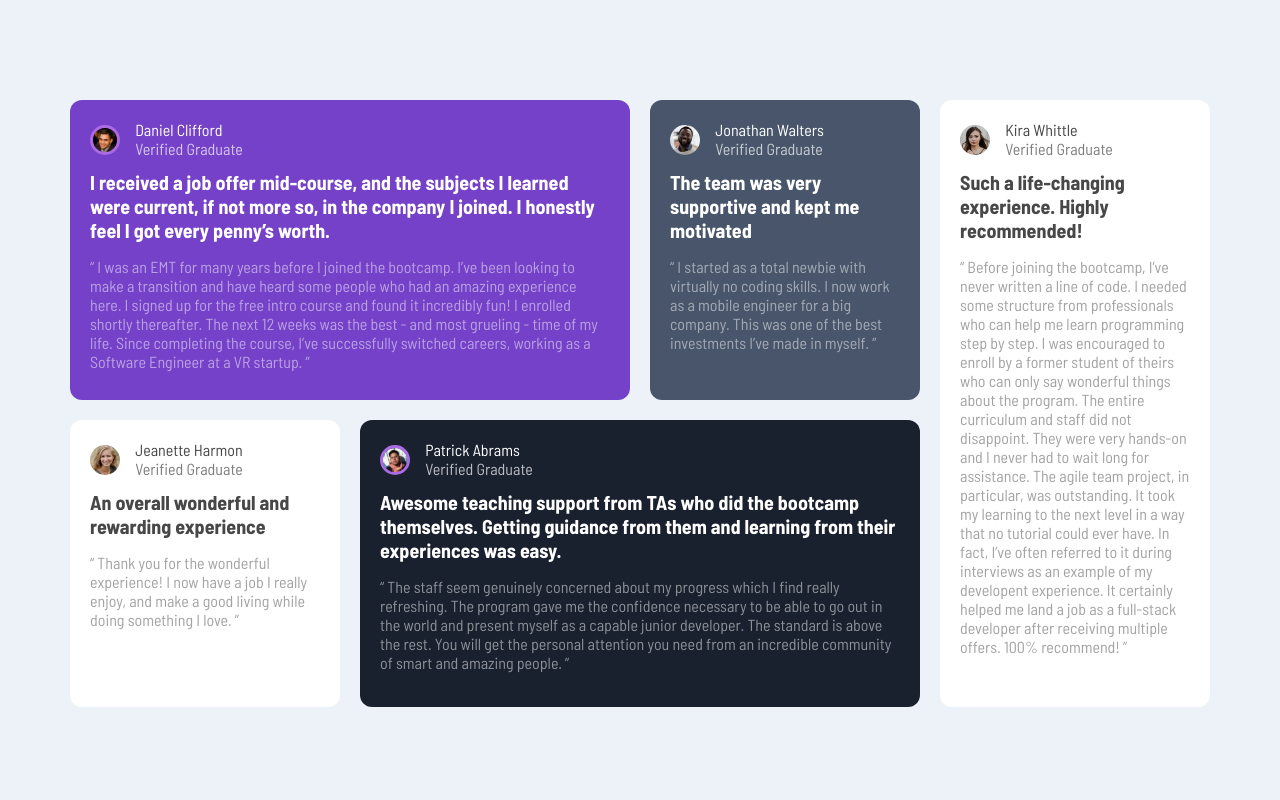
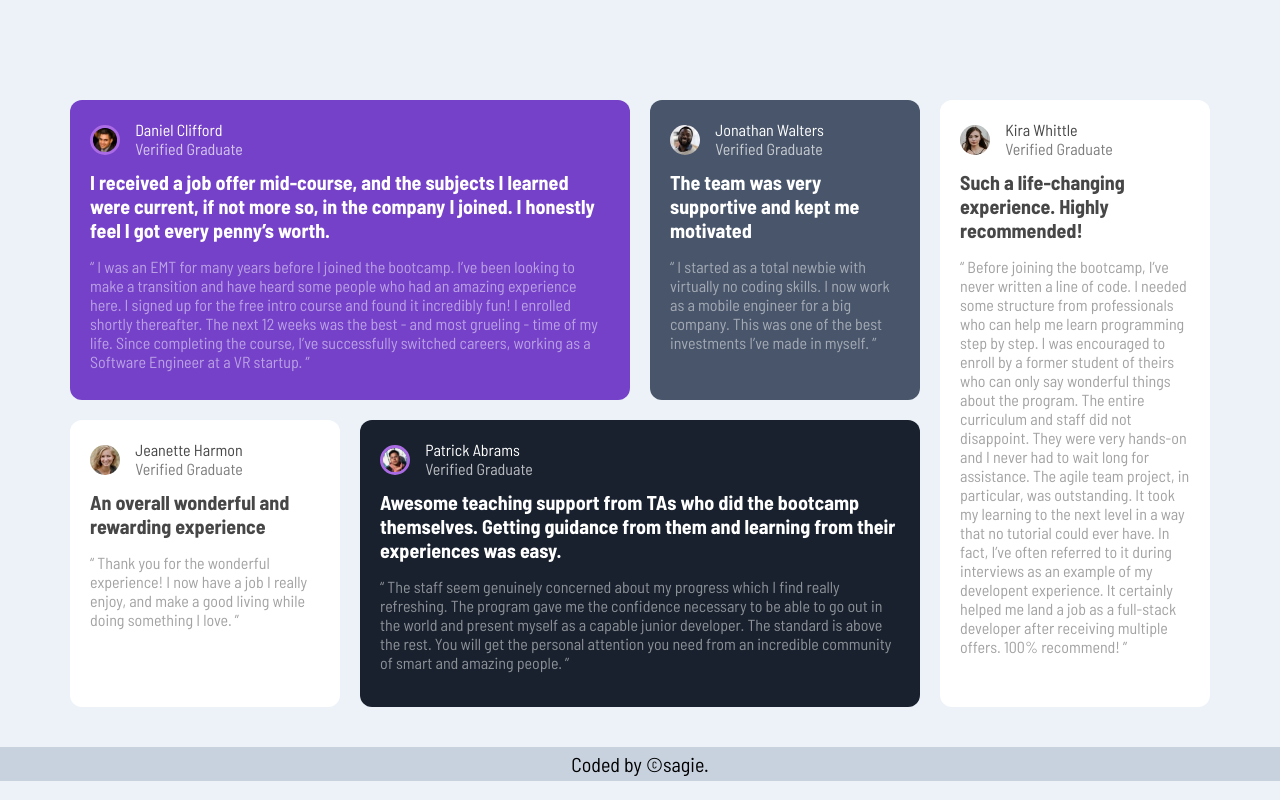
Before and after one commit to Thirty-2/2--Testimonials-grid-section-, a plain HTML site: page index.html in a window 1280 px wide. Drawn offline with Linux system fonts and the light colour scheme.

Commit message:
changes made

```diff
--- a/index.html
+++ b/index.html
@@ -94,6 +94,9 @@
 
 
     </div>
+    <footer>
+        Coded by <a href="#">&copy;sagie</a>.
+    </footer>
 </div>
 </body>
 </html>
--- a/style.css
+++ b/style.css
@@ -40,6 +40,12 @@ img { margin-right: 12px; border-radius: 50%; width: 30px; }
 /* kira */
 #Kira { overflow: hidden; grid-column: 4/4; grid-row: 1/3; background-color: hsl(0, 0%, 100%); border-radius: 12px; padding: 20px; color: hsl(0, 0%, 28%); }
 
+/* footer */
+footer { background-color: hsla(220, 20%, 50%, 0.268); font-size: 20px; text-align: center; padding: 5px; margin-top: 40px;}
+
+footer a { text-decoration: none; color: black; }
+footer a:hover { color: white; }
+
 /* Media Responsive */
 
 @media screen and (min-width:162px) and (max-width:1000px) {
```
